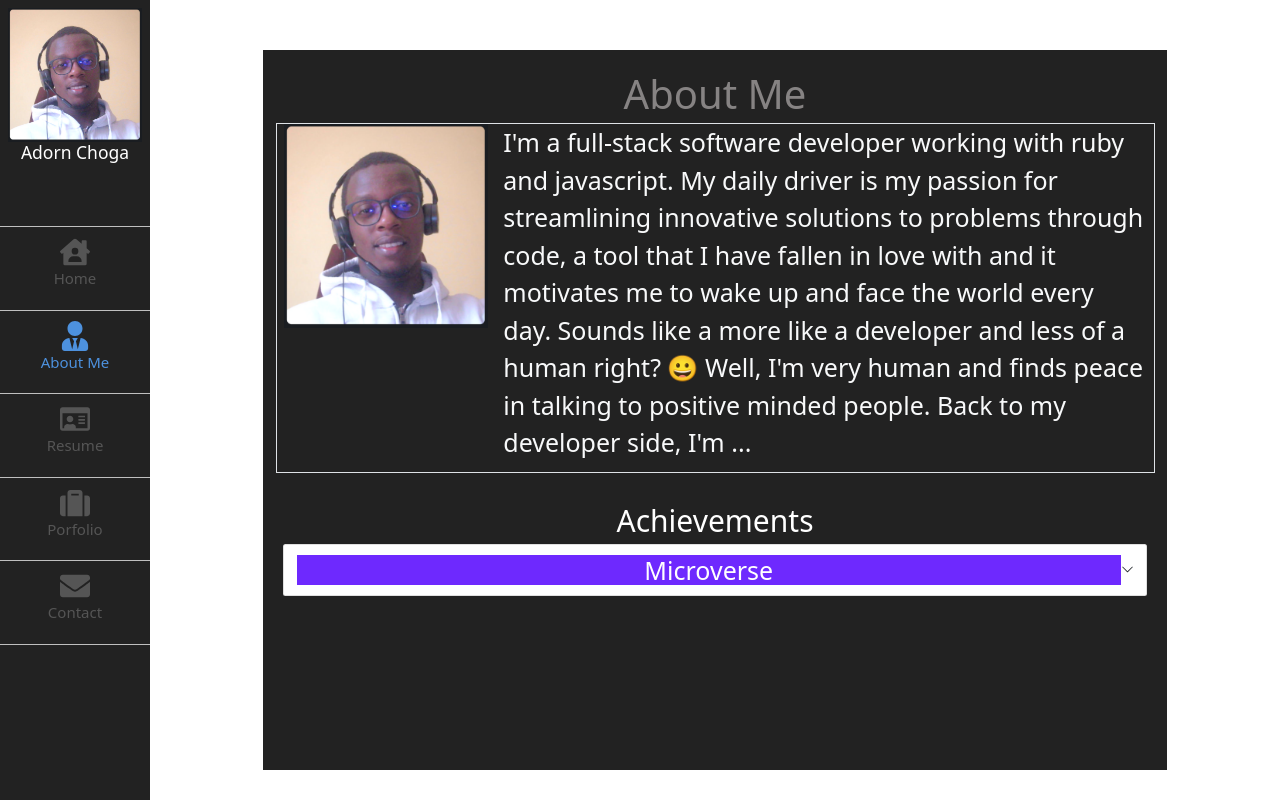
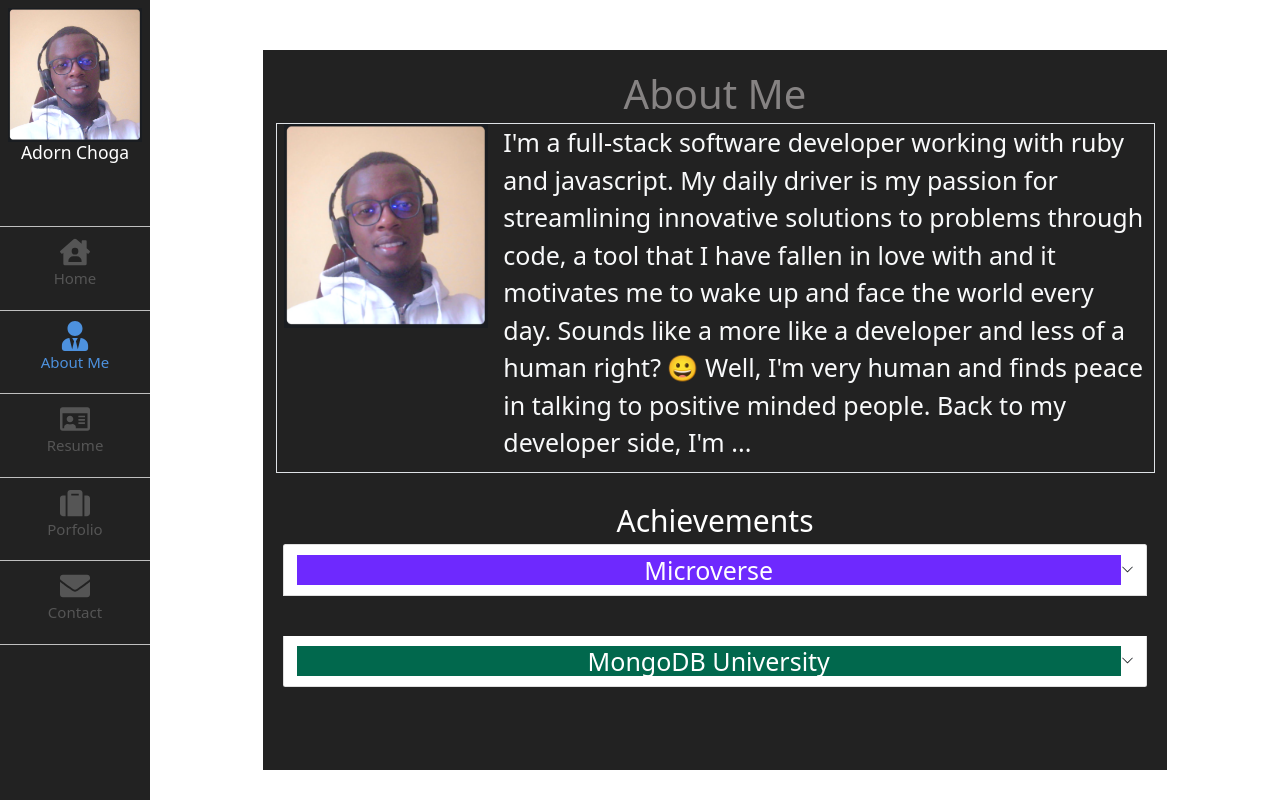
Before and after one commit to AdornChoga/my-portfolio-website, a React (Create React App) app: page /about-me in a window 1280 px wide. Built offline with nearby package versions, Linux system fonts and the light colour scheme.

Commit message:
Add mongodb achievements

```diff
--- a/src/App.css
+++ b/src/App.css
@@ -10,7 +10,7 @@
   overflow-y: auto;
   width: 15rem;
   padding: 0;
-  background-color: #222222;
+  background-color: #222;
 }
 
 .page-content {
--- a/src/components/about_me/AboutMe.css
+++ b/src/components/about_me/AboutMe.css
@@ -2,7 +2,7 @@
   margin-top: 5rem;
   width: 80%;
   height: 90vh;
-  background-color: #222222;
+  background-color: #222;
   overflow: auto;
   padding: 2rem;
 }
@@ -28,6 +28,12 @@
   text-align: center;
 }
 
+.achievements {
+  display: flex;
+  flex-direction: column;
+  gap: 4rem;
+}
+
 .microverse_achievements,
 .mongodb_achievements {
   font-size: 2.5rem !important;
@@ -38,22 +44,29 @@
 }
 
 .microverse_achievements {
-  background-color: #6E29FE !important;
+  background-color: #6e29fe !important;
 }
 
 .mongodb_achievements {
-  background-color: #01684D;
+  background-color: #01684d !important;
 }
 
 .mongo_image {
-  width: 90%;
-  height: auto;
+  width: 60rem;
+  height: 46.4rem;
 }
 
 span.carousel-control-prev-icon,
 span.carousel-control-next-icon {
   background-color: rgb(110, 136, 170);
   padding: 1.5rem;
+}
+
+@media screen and (max-width: 600px) {
+  .mongo_image {
+    width: 35rem;
+    height: 46.4rem;
+  }
 }
 
 @media screen and (max-width: 990px) {
--- a/src/components/about_me/AboutMe.jsx
+++ b/src/components/about_me/AboutMe.jsx
@@ -2,8 +2,9 @@ import React from 'react';
 import { Accordion, Carousel } from 'react-bootstrap';
 import MyProfile from '../../assets/images/my-profile.png';
 import './AboutMe.css';
-// import m001 from '../../assets/images/M001_proof_of_completion.jpeg';
-// import m100 from '../../assets/images/M100_proof_of_completion.jpeg';
+import m001 from '../../assets/images/M001_proof_of_completion.jpeg';
+import m100 from '../../assets/images/M100_proof_of_completion.jpeg';
+import m220 from '../../assets/images/M220JS_proof_of_completion.jpeg';
 
 const AboutMe = () => (
   <div className="about_me_container">
@@ -24,7 +25,7 @@ const AboutMe = () => (
     </div>
     <div>
       <h2 className="achievements_title">Achievements</h2>
-      <Accordion defaultActiveKey="0">
+      <Accordion defaultActiveKey="0" className="achievements">
         <Accordion.Item eventKey="1">
           <Accordion.Header className="p-0">
             <h3 className="microverse_achievements">Microverse</h3>
@@ -73,13 +74,16 @@ const AboutMe = () => (
             </Carousel>
           </Accordion.Body>
         </Accordion.Item>
-      </Accordion>
-      {/* <h3 className="mongodb_achievements">MongoDB University</h3>
+        <Accordion.Item>
+          <Accordion.Header>
+            <h3 className="mongodb_achievements">MongoDB University</h3>
+          </Accordion.Header>
+          <Accordion.Body>
             <Carousel variant="dark">
               <Carousel.Item>
                 <div className="d-flex justify-content-center">
                   <a
-              href="https://www.credential.net/9a9a1afc-bddf-4594-84b8-97537d1711fb#gs.3awixu"
+                    href="https://university.mongodb.com/course_completion/59af5f42-1609-4022-8b9c-276d7cc169ed?utm_source=copy&utm_medium=social&utm_campaign=university_social_sharing"
                     className="w-50"
                   >
                     <img
@@ -93,7 +97,7 @@ const AboutMe = () => (
               <Carousel.Item>
                 <div className="d-flex justify-content-center">
                   <a
-              href="https://www.credential.net/fa903a17-d64a-40b5-9169-f2eababa3e9c#gs.2sk691"
+                    href="https://university.mongodb.com/course_completion/04b17cfc-cbfa-456b-b5d3-c4347d6c16d9?utm_source=copy&utm_medium=social&utm_campaign=university_social_sharing"
                     className="w-50"
                   >
                     <img
@@ -104,7 +108,24 @@ const AboutMe = () => (
                   </a>
                 </div>
               </Carousel.Item>
-      </Carousel> */}
+              <Carousel.Item>
+                <div className="d-flex justify-content-center">
+                  <a
+                    href="https://university.mongodb.com/course_completion/ab3b20a7-fa24-488f-ab50-40f73a093ee1?utm_source=copy&utm_medium=social&utm_campaign=university_social_sharing"
+                    className="w-50"
+                  >
+                    <img
+                      src={m220}
+                      alt="m220_proof_of_completion"
+                      className="mongo_image"
+                    />
+                  </a>
+                </div>
+              </Carousel.Item>
+            </Carousel>
+          </Accordion.Body>
+        </Accordion.Item>
+      </Accordion>
     </div>
   </div>
 );
--- a/src/index.css
+++ b/src/index.css
@@ -23,14 +23,14 @@ body {
 
 ::-webkit-scrollbar-thumb {
   background-color: #4d91de;
-  border: 0px solid transparent;
+  border: 0 solid transparent;
   border-radius: 50px;
 }
 
 ::-webkit-scrollbar-track {
-    background: #091221;
-    border: 0px none #ffffff;
-    border-radius: 53px;
+  background: #091221;
+  border: 0 none #fff;
+  border-radius: 53px;
 }
 
 @media screen and (max-width: 990px) {
```
Also changed, not shown: src/assets/images/M220JS_proof_of_completion.jpeg (added). Lines whose indentation alone changed are shown as unchanged.
